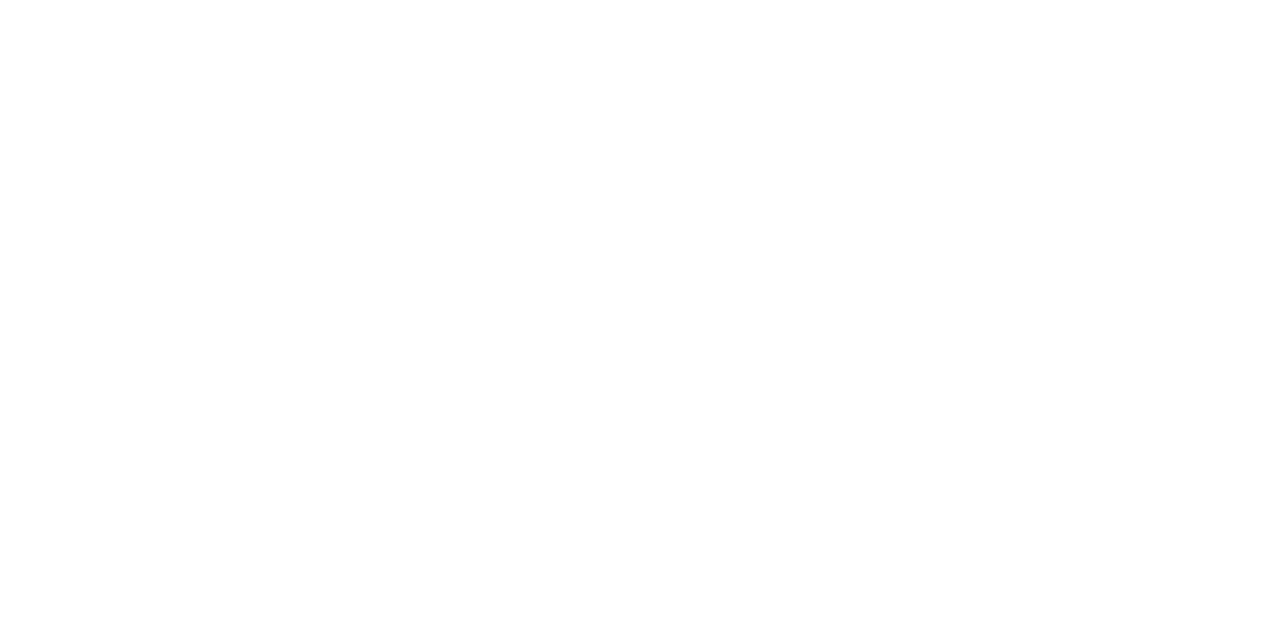
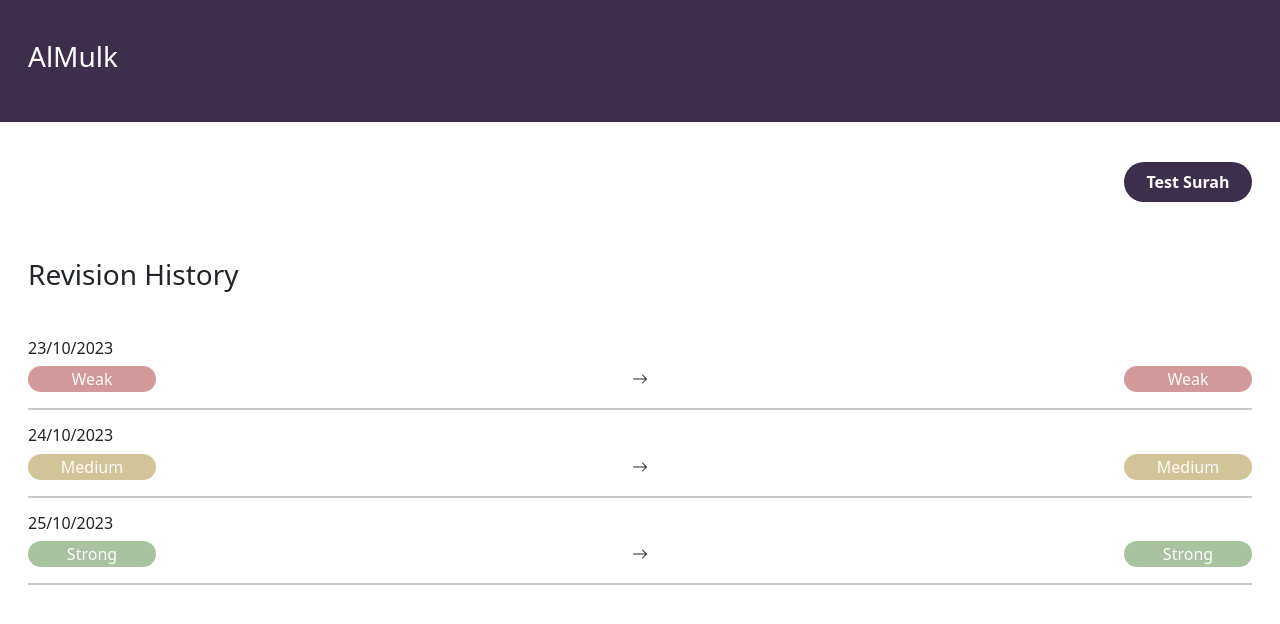
Before and after one commit to Tech-Sisters/hackathon23-team2, a React (Create React App) app in the folder frontend-react/: page /surah-history in a window 1280 px wide. Before the commit this address had no page. Shown: the top 624 px of the page. Built offline with nearby package versions, Linux system fonts and the light colour scheme.

Commit message:
add surah history screen

```diff
--- a/frontend-react/src/App.js
+++ b/frontend-react/src/App.js
@@ -7,18 +7,20 @@ import HomeScreen from "./Components/HomeScreen/HomeScreen";
 import FinalRankingTest from "./Components/FinalRankingTest/FinalRankingTest";
 import SignUp from "./Components/SignUp/SignUp";
 import LogIn from "./Components/LogIn/LogIn";
+import SurahHistory from "./Components/SurahHistory/SurahHistory";
 
 function App() {
   return (
     <BrowserRouter>
       <Routes>
-        <Route path="/" element={<HomeScreen />} />
-        <Route path="/all-surahs" element={<AllSurahs />} />
+        <Route path="/" element={<AllSurahs />} />
+        <Route path="/home-screen" element={<HomeScreen />} />
         <Route path="/begin-test" element={<BeginTest />} />
         <Route path="/test" element={<Test />} />
         <Route path="/end-test" element={<FinalRankingTest />} />
         <Route path="/sign-up" element={<SignUp />} />
         <Route path="/log-in" element={<LogIn />} />
+        <Route path="/surah-history" element={<SurahHistory />} />
       </Routes>
     </BrowserRouter>
   );
--- a/frontend-react/src/Components/AllSurahs/AllSurahs.js
+++ b/frontend-react/src/Components/AllSurahs/AllSurahs.js
@@ -1,7 +1,9 @@
 import React, { useState } from "react";
 import { BsCircleFill } from "react-icons/bs";
+import { useNavigate } from "react-router-dom";
 import "./AllSurahs.css";
 const AllSurahs = () => {
+  let navigate = useNavigate();
   const [surahsList, setSurahsList] = useState([
     {
       id: 0,
@@ -32,7 +34,9 @@ const AllSurahs = () => {
       )
     );
   };
-
+  const handleClickSubmit = () => {
+    navigate("/home-screen");
+  };
   return (
     <>
       <div className="container-fluid">
@@ -114,7 +118,12 @@ const AllSurahs = () => {
         </div>
         <div className="row justify-content-center justify-content-lg-end">
           <div className="col-4">
-            <button className="submitButton rounded-pill p-2">Sumbit</button>
+            <button
+              className="submitButton rounded-pill p-2"
+              onClick={handleClickSubmit}
+            >
+              Sumbit
+            </button>
           </div>
         </div>
       </div>
--- a/frontend-react/src/Components/FinalRankingTest/FinalRankingTest.js
+++ b/frontend-react/src/Components/FinalRankingTest/FinalRankingTest.js
@@ -4,6 +4,7 @@ import "./FinalRankingTest.css";
 import { BsArrowRightCircle } from "react-icons/bs";
 
 const FinalRankingTest = () => {
+  let navigate = useNavigate();
   const [selectedStrength, setSelectedStrength] = useState("");
   const [nextIconVisible, setNextIconVisible] = useState(false);
   const [showConfirmationPage, setShowConfirmationPage] = useState(false);
@@ -14,7 +15,12 @@ const FinalRankingTest = () => {
     setNextIconVisible(true);
   };
   const handleNextButtonClick = () => {
+    //update strength in api
     setShowConfirmationPage(true);
+  };
+  const handleSurahHistoryNavigate = () => {
+    //send surah id to api
+    navigate("/surah-history", { state: testObj.id });
   };
   return (
     <>
@@ -94,7 +100,10 @@ const FinalRankingTest = () => {
             {showConfirmationPage ? (
               <div className="row d-flex justify-content-center m-2">
                 <div className="col-12 d-flex justify-content-center">
-                  <button className="submitButton rounded-pill p-2 w-75">
+                  <button
+                    className="submitButton rounded-pill p-2 w-75"
+                    onClick={handleSurahHistoryNavigate}
+                  >
                     View Surah History
                   </button>
                 </div>
--- a/frontend-react/src/Components/HomeScreen/HomeScreen.js
+++ b/frontend-react/src/Components/HomeScreen/HomeScreen.js
@@ -84,8 +84,9 @@ const HomeScreen = () => {
             </div>
             {surahsList.map((surah) => (
               <div
+                className="row my-3 CategoryBorder WhiteBackground text p-3 d-flex justify-content-center"
+                onClick={() => handleClickTestSurah(surah.id)}
                 key={surah.id}
-                className="row my-3 CategoryBorder WhiteBackground text p-3 d-flex justify-content-center"
               >
                 <div className="col-8">
                   <div className="row">
@@ -101,12 +102,11 @@ const HomeScreen = () => {
                 </div>
                 <div className="col-4 d-flex justify-content-center">
                   <div className="align-self-center">
-                    <button
-                      className={`${surah.currentStrength}Color strengthBadge rounded-pill m-2`}
-                      onClick={() => handleClickTestSurah(surah.id)}
+                    <div
+                      className={`${surah.currentStrength}Color strengthBadge rounded-pill m-2 text-center`}
                     >
                       Test
-                    </button>
+                    </div>
                   </div>
                 </div>
               </div>
--- /dev/null
+++ b/frontend-react/src/Components/SurahHistory/SurahHistory.js
@@ -0,0 +1,78 @@
+import { BsArrowRight } from "react-icons/bs";
+import { useNavigate, useLocation } from "react-router-dom";
+const SurahHistory = () => {
+  let navigate = useNavigate();
+  let location = useLocation();
+  let surahId = location.state;
+  console.log(location);
+  const surahHistory = {
+    surahName: "AlMulk",
+    surahHistory: [
+      {
+        date: "23/10/2023",
+        strength: "Weak",
+      },
+      {
+        date: "24/10/2023",
+        strength: "Medium",
+      },
+      {
+        date: "25/10/2023",
+        strength: "Strong",
+      },
+    ],
+  };
+  const handleTestSurah = () => {
+    // navigate("/begin-test", { state: { id: surahId } });
+  };
+  return (
+    <>
+      <div className="container-fluid ">
+        <div className="row p-3 header mb-4">
+          <div className="col-10 headerTitle py-4">
+            <h3>{surahHistory.surahName}</h3>
+          </div>
+        </div>
+        <div className="row p-3 mb-4">
+          <div className="col-12 text-end">
+            <button
+              className="submitButton rounded-pill p-2"
+              onClick={handleTestSurah}
+            >
+              Test Surah
+            </button>
+          </div>
+        </div>
+        <div className="row p-3 mb-4">
+          <div className="col-10">
+            <h3>Revision History</h3>
+          </div>
+        </div>
+        {surahHistory.surahHistory.map((surah, index) => (
+          <div key={index} className="row align-items-center px-3">
+            <div className="col-12">
+              <h6>{surah.date}</h6>
+            </div>
+            <div className="col-12 d-flex align-items-center justify-content-between">
+              <button
+                className={`${surah.strength}Color strengthButton rounded-pill`}
+              >
+                {surah.strength}
+              </button>
+              <BsArrowRight />
+              <button
+                className={`${surah.strength}Color strengthButton rounded-pill`}
+              >
+                {surah.strength}
+              </button>
+            </div>
+            <div className="col-12">
+              <hr className="border border-dark border-top-2 opacity-25 w-100" />
+            </div>
+          </div>
+        ))}
+      </div>
+    </>
+  );
+};
+export default SurahHistory;
```
